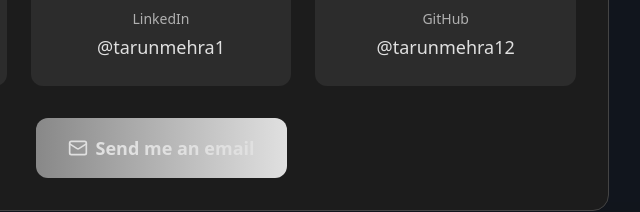
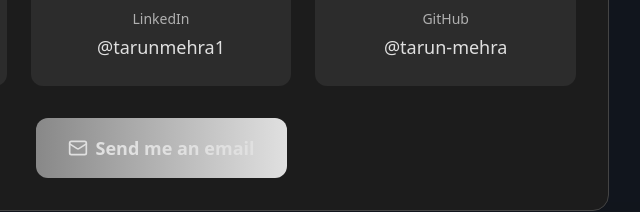
Before and after one commit to tarunmehra12/my-website, a plain HTML site: page index.html in a window 1280 px wide. Shown: the part 4879-5091 px from the top of the page, 479-1119 px from the left. Drawn offline with nearby package versions, Linux system fonts and the light colour scheme.

Commit message:
some error

```diff
--- a/index.html
+++ b/index.html
@@ -393,7 +393,7 @@
                     <a href="https://github.com/Tarun-mehra" target="_blank" rel="noopener noreferrer" class="flex flex-col items-center p-6 bg-[#2C2C2C] rounded-xl hover:bg-[#888888]/10 hover:border-[#888888]/50 border border-transparent transition-all duration-300 group">
                         <svg xmlns="http://www.w3.org/2000/svg" width="24" height="24" viewBox="0 0 24 24" fill="none" stroke="currentColor" stroke-width="2" stroke-linecap="round" stroke-linejoin="round" class="lucide lucide-github w-8 h-8 text-[#E0E0E0] mb-3 group-hover:scale-110 transition-transform"><path d="M15 22v-4a4.8 4.8 0 0 0-1-3.5c3 0 6-2 6-5.5.08-1.25-.27-2.48-1-3.5.28-1.15.28-2.35 0-3.5 0 0-1 0-3 1.5-2.64-.5-5.36-.5-8 0C6 2 5 2 5 2c-.3 1.15-.3 2.35 0 3.5A5.403 5.403 0 0 0 4 9c0 3.5 3 5.5 6 5.5-.39.49-.68 1.05-.85 1.65-.17.6-.22 1.23-.15 1.85v4"/><path d="M9 18c-4.51 2-5-2-7-2"/></svg>
                         <span class="text-sm text-[#B0B0B0]">GitHub</span>
-                        <span class="text-[#E0E0E0] mt-1">@tarunmehra12</span>
+                        <span class="text-[#E0E0E0] mt-1">@tarun-mehra</span>
                     </a>
                 </div>
 
```
